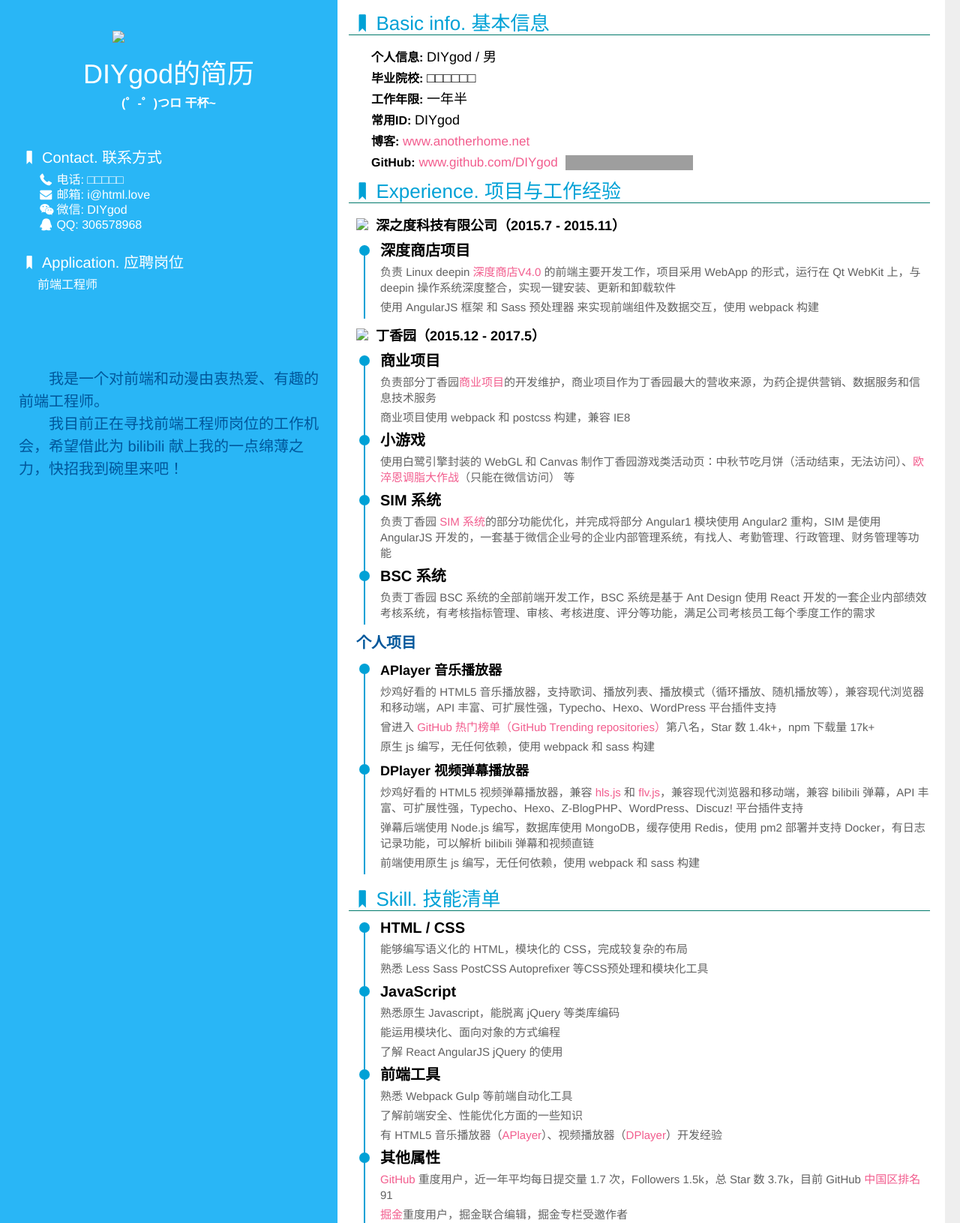
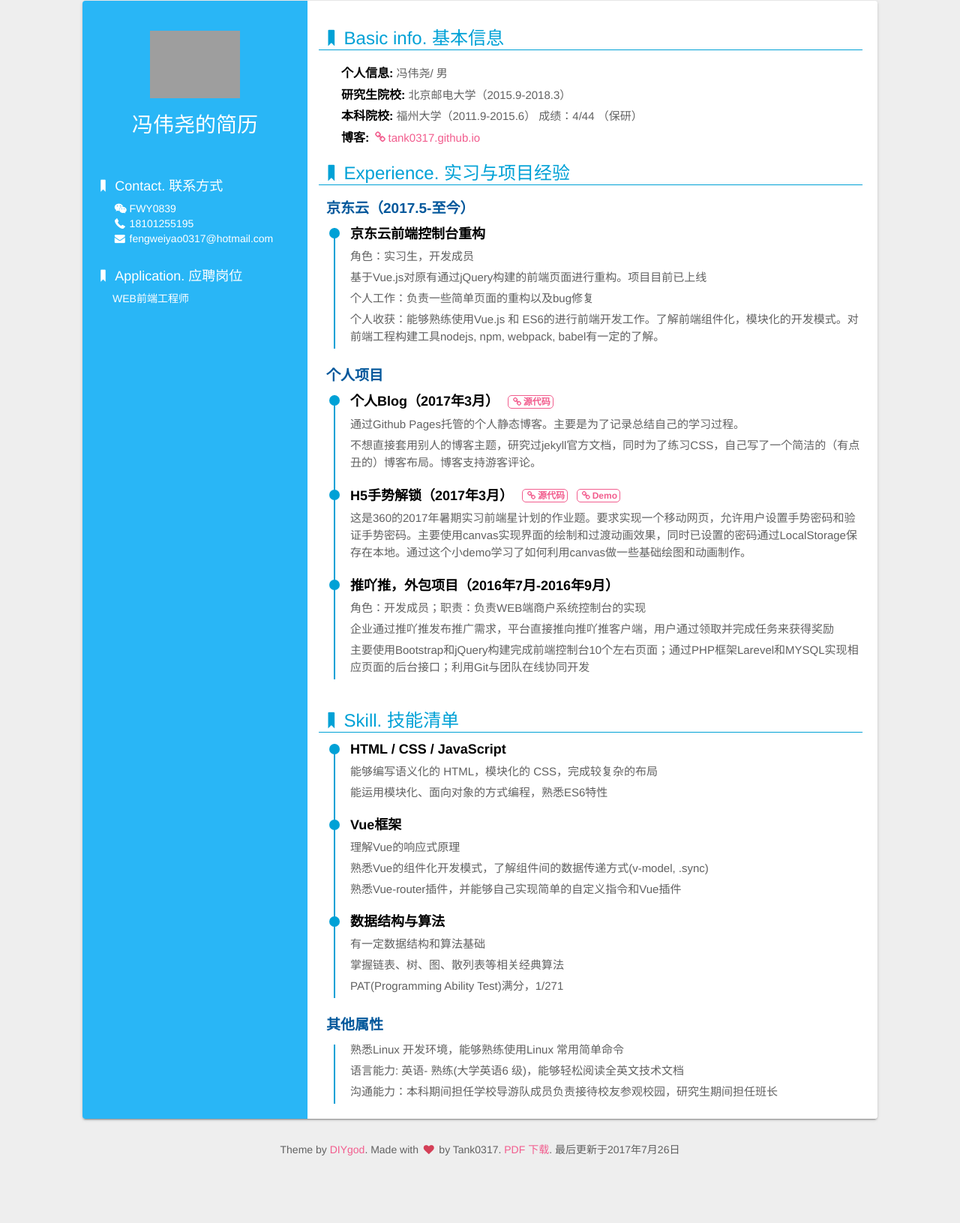
Before and after one commit to tank0317/resume, a website: page print.html in a window 1280 px wide. Shown: the part 9-1640 px from the top of the page at 75% size. After the commit the page ends 1571 px from the top, so only its background shows below. Drawn offline with Linux system fonts and the light colour scheme; grey boxes are pictures that could not be loaded.

Commit message:
add print

```diff
--- a/print.html
+++ b/print.html
@@ -2,84 +2,58 @@
 <html>
 <head>
     <meta charset="UTF-8">
-    <title>DIYgod的简历</title>
+    <title>冯伟尧的简历</title>
     <meta name="description" content="我是一个充满活力、对前端由衷热爱、善于发现问题的前端工程师。我目前正在寻找前端工程师岗位，希望借此机会为贵司献上我的一点绵薄之力，快招我到碗里来吧！">
-    <meta name="keywords" content="DIYgod,前端,工作,简历">
-    <link rel="shortcut icon" href="favicon.ico">
+    <meta name="keywords" content="冯伟尧,前端,工作,简历">
     <link rel="stylesheet" href="dist/css/style.min.css">
-    <link rel="stylesheet" href="dist/css/print.min.css">
     <link rel="stylesheet" href="dist/css/fontello.min.css">
+    <link rel="stylesheet" href="lib/zoom.css">
 </head>
 <body>
     <div class="container">
         <div class="sidebar">
             <div class="title">
-            <img src="img/head.png" data-action="zoom">
-            <h1>DIYgod的简历</h1>
-            <h2>(゜-゜)つロ 干杯~</h2>
+                <img src="http://om0jxp12h.bkt.clouddn.com/%E5%BE%AE%E4%BF%A1%E5%9B%BE%E7%89%87_20170723184308.jpg" data-action="zoom">
+                <h1>冯伟尧的简历</h1>
             </div>
             <ul class="side-info">
                 <li class="someRight">
                     <dt><i class="icon-bookmark"></i>Contact. 联系方式</dt>
-                <dd><i class="icon-phone-1"></i>电话: □□□□□</dd>
-                <dd><i class="icon-mail-alt"></i>邮箱: <a href="mailto:i@html.love" target="_blank">i@html.love</a></dd>
-                <dd><i class="icon-wechat"></i>微信: DIYgod</dd>
-                <dd><i class="icon-qq"></i>QQ: <a href="http://wpa.qq.com/msgrd?v=3&uin=306578968&site=qq&menu=yes" target="_blank">306578968</a></dd>
+                    <dd><i class="icon-wechat"></i>FWY0839</dd>
+                    <dd><i class="icon-phone-1"></i>18101255195</dd>
+                    <dd><i class="icon-mail-alt"></i><a href="mailto:fengeiyao0317@hotmail.com" target="_blank">fengweiyao0317@hotmail.com</a></dd>
                 </li>
                 <li class="someRight">
                     <dt><i class="icon-bookmark"></i>Application. 应聘岗位</dt>
-                <dd>前端工程师</dd>
+                    <dd>WEB前端工程师</dd>
                 </li>
             </ul>
             <div class="note">
-            <p>我是一个对前端和动漫由衷热爱、有趣的前端工程师。</p>
-            <p>我目前正在寻找前端工程师岗位的工作机会，希望借此为 bilibili 献上我的一点绵薄之力，快招我到碗里来吧！</p>
+
             </div>
         </div>
         <div class="main">
             <ul class="main-info">
                 <li class="someRight">
                     <dt><i class="icon-bookmark"></i>Basic info. 基本信息</dt>
-                <dd><strong>个人信息:</strong> <span>DIYgod / 男</span></dd>
-                <dd><strong>毕业院校:</strong> <span>□□□□□□</span></dd>
-                <dd><strong>工作年限:</strong> <span>一年半</span></dd>
-                <dd><strong>常用ID:</strong> <span>DIYgod</span></dd>
-                <dd><strong>博客:</strong> <a href="https://www.anotherhome.net" target="_blank">www.anotherhome.net</a></dd>
-                <dd><strong>GitHub:</strong> <a href="https://www.github.com/DIYgod" target="_blank">www.github.com/DIYgod</a><iframe src="https://ghbtns.com/github-btn.html?user=DIYgod&type=follow&count=true" frameborder="0" scrolling="0" width="170px" height="20px"></iframe></dd>
+                    <dd><strong>个人信息:</strong> <span>冯伟尧/ 男</span></dd>
+                    <dd><strong>研究生院校:</strong> <span>北京邮电大学（2015.9-2018.3）</span></dd>
+                    <dd><strong>本科院校:</strong> <span>福州大学（2011.9-2015.6） 成绩：4/44 （保研）</span></dd>
+                    <dd><strong>博客:</strong><a href="https://tank0317.github.io/" target="_blank"> <i class="icon-link"></i>tank0317.github.io</a></dd>
                 </li>
                 <li>
-                <dt><i class="icon-bookmark"></i>Experience. 项目与工作经验</dt>
-                <h3><img src="img/deepin.png" data-action="zoom"><span>深之度科技有限公司（2015.7 - 2015.11）</span></h3>
+                    <dt><i class="icon-bookmark"></i>Experience. 实习与项目经验</dt>
+                    <h3>京东云（2017.5-至今）</h3>
                     <ul class="exp">
                         <li>
                             <div class="circle"></div>
-                        <h4>深度商店项目</h4>
-                        <p>负责 Linux deepin <a href="https://www.deepin.org/2015/12/18/deepin-store-v4-0-release-the-best-for-you/" target="_blank">深度商店V4.0</a> 的前端主要开发工作，项目采用 WebApp 的形式，运行在 Qt WebKit 上，与 deepin 操作系统深度整合，实现一键安装、更新和卸载软件</p>
-                        <p>使用 AngularJS 框架 和 Sass 预处理器 来实现前端组件及数据交互，使用 webpack 构建</p>
-                    </li>
-                </ul>
-                <h3><img src="img/dxy.png" data-action="zoom"><span>丁香园（2015.12 - 2017.5）</span></h3>
-                <ul class="exp">
-                    <li>
-                        <div class="circle"></div>
-                        <h4>商业项目</h4>
-                        <p>负责部分丁香园<a href="http://www.dxy.cn/college/" target="_blank">商业项目</a>的开发维护，商业项目作为丁香园最大的营收来源，为药企提供营销、数据服务和信息技术服务</p>
-                        <p>商业项目使用 webpack 和 postcss 构建，兼容 IE8</p>
-                    </li>
-                    <li>
-                        <div class="circle"></div>
-                        <h4>小游戏</h4>
-                        <p>使用白鹭引擎封装的 WebGL 和 Canvas 制作丁香园游戏类活动页：中秋节吃月饼（活动结束，无法访问）、<a href="http://e.dxy.cn/omega3treasure/h5/tzdzz_game/" target="_blank">欧淬恩调脂大作战</a>（只能在微信访问） 等</p>
-                    </li>
-                    <li>
-                        <div class="circle"></div>
-                        <h4>SIM 系统</h4>
-                        <p>负责丁香园 <a href="https://sim.dxy.cn" target="_blank">SIM 系统</a>的部分功能优化，并完成将部分 Angular1 模块使用 Angular2 重构，SIM 是使用 AngularJS 开发的，一套基于微信企业号的企业内部管理系统，有找人、考勤管理、行政管理、财务管理等功能</p>
-                    </li>
-                    <li>
-                        <div class="circle"></div>
-                        <h4>BSC 系统</h4>
-                        <p>负责丁香园 BSC 系统的全部前端开发工作，BSC 系统是基于 Ant Design 使用 React 开发的一套企业内部绩效考核系统，有考核指标管理、审核、考核进度、评分等功能，满足公司考核员工每个季度工作的需求</p>
+                            <h4>
+                                <span>京东云前端控制台重构</span>
+                            </h4>
+                            <p>角色：实习生，开发成员</p>
+                            <p>基于Vue.js对原有通过jQuery构建的前端页面进行重构。项目目前已上线</p>
+                            <p>个人工作：负责一些简单页面的重构以及bug修复</p>
+                            <p>个人收获：能够熟练使用Vue.js 和 ES6的进行前端开发工作。了解前端组件化，模块化的开发模式。对前端工程构建工具nodejs, npm, webpack, babel有一定的了解。</p>
                         </li>
                     </ul>
                     <h3>个人项目</h3>
@@ -87,23 +61,31 @@
                         <li>
                             <div class="circle"></div>
                             <h4>
-                            <span>APlayer 音乐播放器</span>
-                            <iframe src="https://ghbtns.com/github-btn.html?user=DIYgod&repo=APlayer&type=star&count=true" frameborder="0" scrolling="0" width="170px" height="20px"></iframe>
+                                <span>个人Blog（2017年3月）</span>
+                                <a href="https://github.com/tank0317/tank0317.github.io" target="_blank"><i class="icon-link"></i>源代码</a>
                             </h4>
-                        <p>炒鸡好看的 HTML5 音乐播放器，支持歌词、播放列表、播放模式（循环播放、随机播放等），兼容现代浏览器和移动端，API 丰富、可扩展性强，Typecho、Hexo、WordPress 平台插件支持</p>
-                        <p>曾进入 <a href="https://github.com/trending" target="_blank">GitHub 热门榜单（GitHub Trending repositories）</a>第八名，Star 数 1.4k+，npm 下载量 17k+</p>
-                        <p>原生 js 编写，无任何依赖，使用 webpack 和 sass 构建</p>
+                            <p>通过Github Pages托管的个人静态博客。主要是为了记录总结自己的学习过程。</p>
+                            <p>不想直接套用别人的博客主题，研究过jekyll官方文档，同时为了练习CSS，自己写了一个简洁的（有点丑的）博客布局。博客支持游客评论。</p>
                         </li>
                         <li>
                             <div class="circle"></div>
                             <h4>
-                            <span>DPlayer 视频弹幕播放器</span>
-                            <iframe src="https://ghbtns.com/github-btn.html?user=DIYgod&repo=DPlayer&type=star&count=true" frameborder="0" scrolling="0" width="170px" height="20px"></iframe>
+                                <span>H5手势解锁（2017年3月）</span>
+                                <a href="https://github.com/tank0317/H5lock" target="_blank"><i class="icon-link"></i>源代码</a>
+                                <a href="http://output.jsbin.com/wifimuj" target="_blank"><i class="icon-link"></i>Demo</a>
                             </h4>
-                        <p>炒鸡好看的 HTML5 视频弹幕播放器，兼容 <a href="https://github.com/dailymotion/hls.js" target="_blank">hls.js</a> 和 <a href="https://github.com/Bilibili/flv.js" target="_blank">flv.js</a>，兼容现代浏览器和移动端，兼容 bilibili 弹幕，API 丰富、可扩展性强，Typecho、Hexo、Z-BlogPHP、WordPress、Discuz! 平台插件支持</p>
-                        <p>弹幕后端使用 Node.js 编写，数据库使用 MongoDB，缓存使用 Redis，使用 pm2 部署并支持 Docker，有日志记录功能，可以解析 bilibili 弹幕和视频直链</p>
-                        <p>前端使用原生 js 编写，无任何依赖，使用 webpack 和 sass 构建</p>
+                            <p>这是360的2017年暑期实习前端星计划的作业题。要求实现一个移动网页，允许用户设置手势密码和验证手势密码。主要使用canvas实现界面的绘制和过渡动画效果，同时已设置的密码通过LocalStorage保存在本地。通过这个小demo学习了如何利用canvas做一些基础绘图和动画制作。</p>
                         </li>
+                        <li>
+                            <div class="circle"></div>
+                            <h4>
+                                <span>推吖推，外包项目（2016年7月-2016年9月）</span>
+                            </h4>
+                            <p>角色：开发成员；职责：负责WEB端商户系统控制台的实现</p>
+                            <p>企业通过推吖推发布推广需求，平台直接推向推吖推客户端，用户通过领取并完成任务来获得奖励</p>
+                            <p>主要使用Bootstrap和jQuery构建完成前端控制台10个左右页面；通过PHP框架Larevel和MYSQL实现相应页面的后台接口；利用Git与团队在线协同开发</p>
+                        </li>
+
                     </ul>
                 </li>
                 <li>
@@ -111,38 +93,40 @@
                     <ul class="exp">
                         <li>
                             <div class="circle"></div>
-                        <h4>HTML / CSS</h4>
+                            <h4>HTML / CSS / JavaScript</h4>
                             <p>能够编写语义化的 HTML，模块化的 CSS，完成较复杂的布局</p>
-                        <p>熟悉 Less Sass PostCSS Autoprefixer 等CSS预处理和模块化工具</p>
+                            <p>能运用模块化、面向对象的方式编程，熟悉ES6特性</p>
                         </li>
                         <li>
                             <div class="circle"></div>
-                        <h4>JavaScript</h4>
-                        <p>熟悉原生 Javascript，能脱离 jQuery 等类库编码</p>
-                        <p>能运用模块化、面向对象的方式编程</p>
-                        <p>了解 React AngularJS jQuery 的使用</p>
+                            <h4>Vue框架</h4>
+                            <p>理解Vue的响应式原理</p>
+                            <p>熟悉Vue的组件化开发模式，了解组件间的数据传递方式(v-model, .sync)</p>
+                            <p>熟悉Vue-router插件，并能够自己实现简单的自定义指令和Vue插件</p>
                         </li>
                         <li>
                             <div class="circle"></div>
-                        <h4>前端工具</h4>
-                        <p>熟悉 Webpack Gulp 等前端自动化工具</p>
-                        <p>了解前端安全、性能优化方面的一些知识</p>
-                        <p>有 HTML5 音乐播放器（<a href="https://github.com/DIYgod/APlayer" target="_blank">APlayer</a>）、视频播放器（<a href="https://github.com/DIYgod/DPlayer" target="_blank">DPlayer</a>）开发经验</p>
+                            <h4>数据结构与算法</h4>
+                            <p>有一定数据结构和算法基础</p>
+                            <p>掌握链表、树、图、散列表等相关经典算法</p>
+                            <p>PAT(Programming Ability Test)满分，1/271</p>
                         </li>
+                    </ul>
+                    <h3>其他属性</h3>
+                    <ul class="exp">
                         <li>
-                        <div class="circle"></div>
-                        <h4>其他属性</h4>
-                        <p><a href="https://github.com/DIYgod" target="_blank">GitHub</a> 重度用户，近一年平均每日提交量 1.7 次，Followers 1.5k，总 Star 数 3.7k，目前 GitHub <a href="http://githubrank.com/" target="_blank">中国区排名</a> 91</p>
-                        <p><a href="https://juejin.im/user/56852b2460b2a099cdc1d133" target="_blank">掘金</a>重度用户，掘金联合编辑，掘金专栏受邀作者</p>
-                        <p>bilibili 重度用户，动漫爱好者</p>
-                        <p> 师从<a href="https://github.com/ecomfe" target="_blank">百度 EFE 团队</a>，<a href="http://ife.baidu.com/" target="_blank">IFE</a> 第一期学员</p>
-                        <p>轻微强迫症，注意<a href="https://github.com/ecomfe/spec" target="_blank">代码规范</a></p>
-                        <p>猫咪铲屎官，拥有一只叫酸奶的美短猫，她的博客在<a href="https://suannai.cat/" target="_blank">这里</a></p>
+                            <p>熟悉Linux 开发环境，能够熟练使用Linux 常用简单命令</p>
+                            <p>语言能力: 英语- 熟练(大学英语6 级)，能够轻松阅读全英文技术文档</p>
+                            <p>沟通能力：本科期间担任学校导游队成员负责接待校友参观校园，研究生期间担任班长</p>
                         </li>
                     </ul>
                 </li>
             </ul>
         </div>
     </div>
+    <footer>
+        <p>Theme by <a href="https://github.com/DIYgod/Resume" target="_blank">DIYgod</a>. Made with <i class="icon-heart throb" style="color: #d43f57;"></i> by Tank0317. <a href="#" target="_blank">PDF 下载</a>. 最后更新于2017年7月26日</p>
+    </footer>
     <script src="lib/zoom.min.js"></script>
+</body>
 </html>
```
Lines whose indentation alone changed are shown as unchanged.
